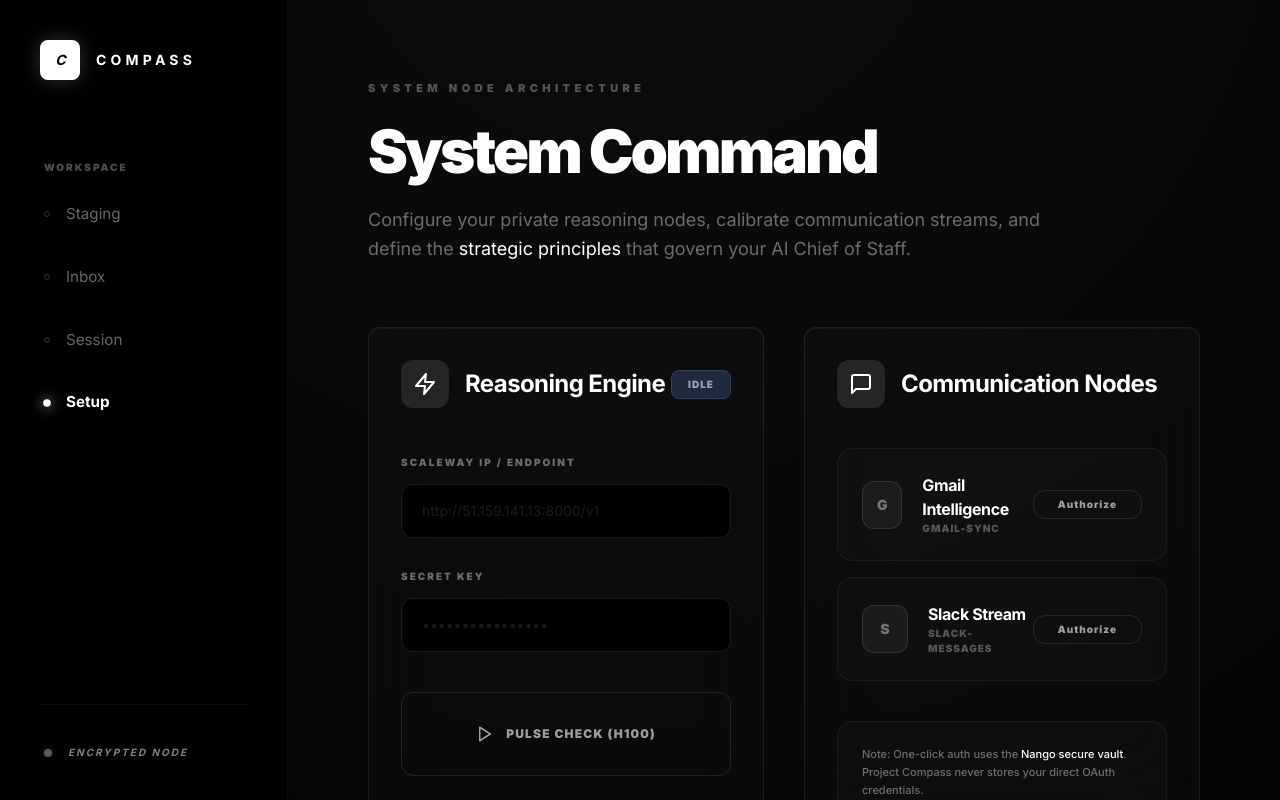
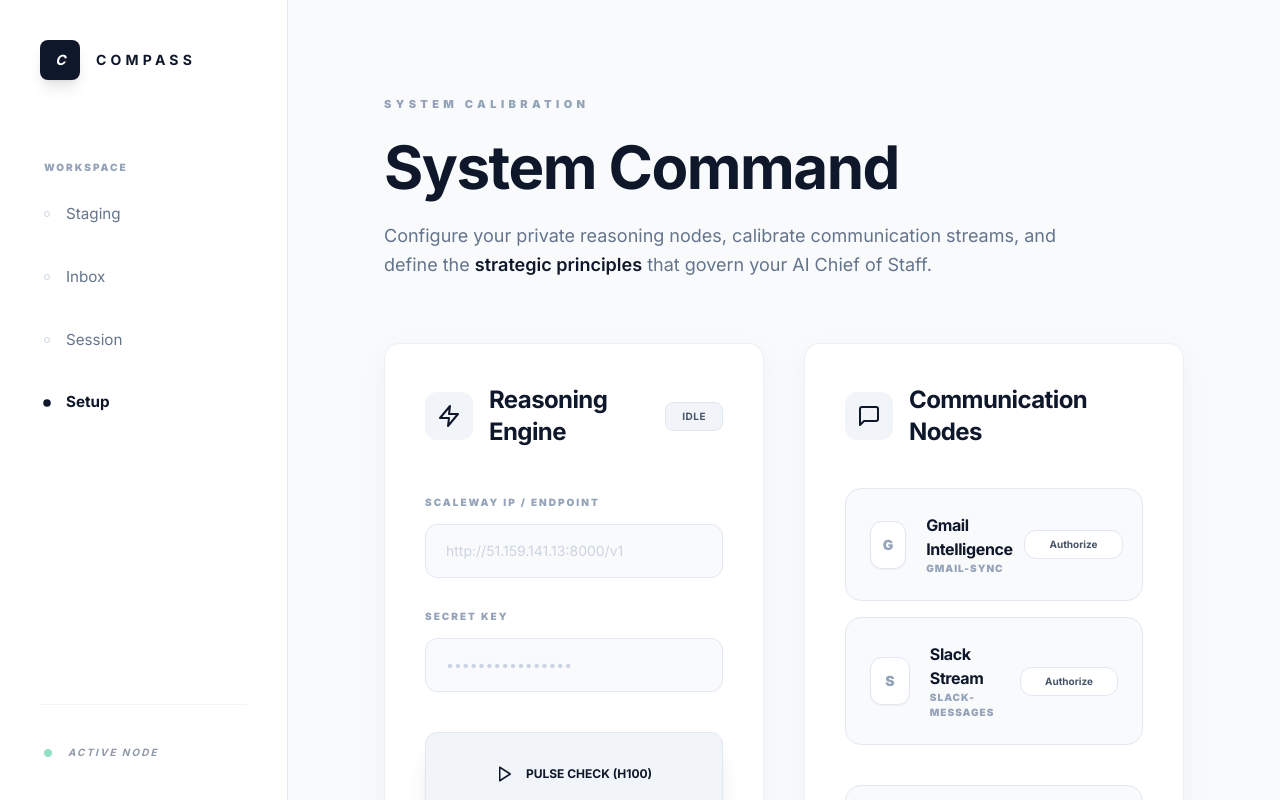
Before and after one commit to StefGunnML/lexa_pa, a Next.js app in the folder frontend/: page /dashboard/settings in a window 1280 px wide. Built offline with nearby package versions, Linux system fonts and the light colour scheme; no server answers.

Commit message:
Transform UI to 'Gallery Light' aesthetic: Off-white base, Charcoal ink, and Soft Elevation

```diff
--- a/frontend/src/app/dashboard/settings/page.tsx
+++ b/frontend/src/app/dashboard/settings/page.tsx
@@ -119,51 +119,51 @@ export default function SettingsPage() {
     <div className="space-y-16 pb-20">
       <header className="space-y-6">
         <div className="flex items-center gap-2">
-          <span className="text-[11px] font-black text-white/30 uppercase tracking-[0.4em]">System Node Architecture</span>
+          <span className="text-[11px] font-black text-slate-400 uppercase tracking-[0.4em]">System Calibration</span>
         </div>
-        <h2 className="text-6xl font-black tracking-tighter text-white">System Command</h2>
-        <p className="text-white/40 text-lg max-w-2xl font-normal leading-relaxed">
-          Configure your private reasoning nodes, calibrate communication streams, and define the <span className="text-white">strategic principles</span> that govern your AI Chief of Staff.
+        <h2 className="text-6xl font-bold tracking-tight text-slate-900">System Command</h2>
+        <p className="text-slate-500 text-lg max-w-2xl font-normal leading-relaxed">
+          Configure your private reasoning nodes, calibrate communication streams, and define the <span className="text-slate-900 font-semibold">strategic principles</span> that govern your AI Chief of Staff.
         </p>
       </header>
 
       <div className="grid grid-cols-1 lg:grid-cols-2 gap-10">
 
         {/* Step 1: Reasoning Engine */}
-        <Card className={`space-y-10 border-white/[0.05] ${pulseStatus === 'active' ? 'animate-breathe' : ''}`}>
+        <Card className={`space-y-10 border-slate-200/60 ${pulseStatus === 'active' ? 'animate-breathe' : ''}`}>
           <div className="flex items-center justify-between">
             <div className="flex items-center gap-4">
-              <div className="p-3 bg-white/10 rounded-xl text-white">
+              <div className="p-3 bg-slate-100 rounded-xl text-slate-900">
                 <Zap size={24} />
               </div>
-              <h3 className="text-2xl font-bold text-white tracking-tight">Reasoning Engine</h3>
+              <h3 className="text-2xl font-bold text-slate-900 tracking-tight">Reasoning Engine</h3>
             </div>
-            <Badge variant={pulseStatus === 'active' ? 'success' : pulseStatus === 'error' ? 'warning' : 'default'} className="px-4 py-1.5">
+            <Badge variant={pulseStatus === 'active' ? 'success' : pulseStatus === 'error' ? 'warning' : 'default'} className="px-4 py-1.5 font-bold">
               {pulseStatus.toUpperCase()}
             </Badge>
           </div>
 
           <div className="space-y-6">
             <div className="space-y-3">
-              <label className="text-[10px] font-black text-white/40 uppercase tracking-[0.2em]">Scaleway IP / Endpoint</label>
+              <label className="text-[10px] font-black text-slate-400 uppercase tracking-[0.2em]">Scaleway IP / Endpoint</label>
               <input
                 type="text"
                 value={config.DEEPSEEK_API_BASE || ''}
                 onChange={(e) => setConfig({...config, DEEPSEEK_API_BASE: e.target.value})}
                 onBlur={(e) => saveConfig('DEEPSEEK_API_BASE', e.target.value)}
                 placeholder="http://51.159.141.13:8000/v1"
-                className="w-full bg-black border border-white/10 rounded-xl px-5 py-4 text-sm text-white focus:outline-none focus:border-white/40 transition-all placeholder:text-white/10"
+                className="w-full bg-slate-50 border border-slate-200 rounded-xl px-5 py-4 text-sm text-slate-900 focus:outline-none focus:border-slate-400 transition-all placeholder:text-slate-300"
               />
             </div>
             <div className="space-y-3">
-              <label className="text-[10px] font-black text-white/40 uppercase tracking-[0.2em]">Secret Key</label>
+              <label className="text-[10px] font-black text-slate-400 uppercase tracking-[0.2em]">Secret Key</label>
               <input
                 type="password"
                 value={config.DEEPSEEK_API_KEY || ''}
                 onChange={(e) => setConfig({...config, DEEPSEEK_API_KEY: e.target.value})}
                 onBlur={(e) => saveConfig('DEEPSEEK_API_KEY', e.target.value)}
                 placeholder="••••••••••••••••"
-                className="w-full bg-black border border-white/10 rounded-xl px-5 py-4 text-sm text-white focus:outline-none focus:border-white/40 transition-all placeholder:text-white/10"
+                className="w-full bg-slate-50 border border-slate-200 rounded-xl px-5 py-4 text-sm text-slate-900 focus:outline-none focus:border-slate-400 transition-all placeholder:text-slate-300"
               />
             </div>
           </div>
@@ -171,8 +171,8 @@ export default function SettingsPage() {
           <Button
             onClick={testPulse}
             disabled={pulseStatus === 'testing'}
-            className="w-full py-8 flex items-center justify-center gap-3 text-sm font-black tracking-[0.2em]"
-            variant={pulseStatus === 'active' ? 'primary' : 'outline'}
+            className="w-full py-8 flex items-center justify-center gap-3 shadow-xl"
+            variant={pulseStatus === 'active' ? 'primary' : 'secondary'}
           >
             {pulseStatus === 'testing' ? <RefreshCw className="animate-spin" size={18} /> : <Play size={18} />}
             PULSE CHECK (H100)
@@ -180,58 +180,58 @@ export default function SettingsPage() {
         </Card>
 
         {/* Step 2: Communication Nodes */}
-        <Card className="space-y-10 border-white/[0.05]">
+        <Card className="space-y-10 border-slate-200/60">
           <div className="flex items-center gap-4">
-            <div className="p-3 bg-white/10 rounded-xl text-white">
+            <div className="p-3 bg-slate-100 rounded-xl text-slate-900">
               <MessageSquare size={24} />
             </div>
-            <h3 className="text-2xl font-bold text-white tracking-tight">Communication Nodes</h3>
+            <h3 className="text-2xl font-bold text-slate-900 tracking-tight">Communication Nodes</h3>
           </div>
 
           <div className="space-y-4">
-            <div className="p-6 bg-white/[0.02] border border-white/[0.05] rounded-2xl flex items-center justify-between hover:bg-white/[0.04] transition-all">
+            <div className="p-6 bg-slate-50 border border-slate-200 rounded-2xl flex items-center justify-between hover:bg-slate-100 transition-all">
               <div className="flex items-center gap-5">
-                <div className="w-12 h-12 rounded-xl bg-white/5 flex items-center justify-center text-sm font-black text-white/40 border border-white/10">G</div>
+                <div className="w-12 h-12 rounded-xl bg-white flex items-center justify-center text-sm font-black text-slate-400 border border-slate-200 shadow-sm">G</div>
                 <div>
-                  <p className="text-base font-bold text-white tracking-tight">Gmail Intelligence</p>
-                  <p className="text-[10px] text-white/30 uppercase tracking-widest font-black">gmail-sync</p>
+                  <p className="text-base font-bold text-slate-900 tracking-tight">Gmail Intelligence</p>
+                  <p className="text-[10px] text-slate-400 uppercase tracking-widest font-black">gmail-sync</p>
                 </div>
               </div>
-              <Button size="sm" variant="outline" onClick={() => connectService('google-gmail')} className="px-6">Authorize</Button>
+              <Button size="sm" variant="outline" onClick={() => connectService('google-gmail')} className="px-6 font-bold">Authorize</Button>
             </div>
 
-            <div className="p-6 bg-white/[0.02] border border-white/[0.05] rounded-2xl flex items-center justify-between hover:bg-white/[0.04] transition-all">
+            <div className="p-6 bg-slate-50 border border-slate-200 rounded-2xl flex items-center justify-between hover:bg-slate-100 transition-all">
               <div className="flex items-center gap-5">
-                <div className="w-12 h-12 rounded-xl bg-white/5 flex items-center justify-center text-sm font-black text-white/40 border border-white/10">S</div>
+                <div className="w-12 h-12 rounded-xl bg-white flex items-center justify-center text-sm font-black text-slate-400 border border-slate-200 shadow-sm">S</div>
                 <div>
-                  <p className="text-base font-bold text-white tracking-tight">Slack Stream</p>
-                  <p className="text-[10px] text-white/30 uppercase tracking-widest font-black">slack-messages</p>
+                  <p className="text-base font-bold text-slate-900 tracking-tight">Slack Stream</p>
+                  <p className="text-[10px] text-slate-400 uppercase tracking-widest font-black">slack-messages</p>
                 </div>
               </div>
-              <Button size="sm" variant="outline" onClick={() => connectService('slack')} className="px-6">Authorize</Button>
+              <Button size="sm" variant="outline" onClick={() => connectService('slack')} className="px-6 font-bold">Authorize</Button>
             </div>
           </div>
 
-          <div className="p-6 bg-white/[0.02] border border-white/[0.05] rounded-2xl">
-            <p className="text-[11px] text-white/40 leading-relaxed font-medium">
-              Note: One-click auth uses the <span className="text-white">Nango secure vault</span>. Project Compass never stores your direct OAuth credentials.
+          <div className="p-6 bg-slate-50 border border-slate-200 rounded-2xl">
+            <p className="text-[11px] text-slate-500 leading-relaxed font-medium">
+              Note: One-click auth uses the <span className="text-slate-900 font-bold">Nango secure vault</span>. Project Compass never stores your direct OAuth credentials.
             </p>
           </div>
         </Card>
 
         {/* Step 3: Strategic Playbook */}
-        <Card className="lg:col-span-2 space-y-8 border-white/[0.05]">
+        <Card className="lg:col-span-2 space-y-8 border-slate-200/60">
           <div className="flex items-center justify-between">
             <div className="flex items-center gap-4">
-              <div className="p-3 bg-white/10 rounded-xl text-white">
+              <div className="p-3 bg-slate-100 rounded-xl text-slate-900">
                 <Shield size={24} />
               </div>
-              <h3 className="text-2xl font-bold text-white tracking-tight">Founder Playbook</h3>
+              <h3 className="text-2xl font-bold text-slate-900 tracking-tight">Founder Playbook</h3>
             </div>
             <Button
               onClick={savePlaybook}
               variant="primary"
-              className="px-10 py-4 flex items-center gap-3 text-xs"
+              className="px-10 py-4 flex items-center gap-3 shadow-xl"
               disabled={saving}
             >
               <Save size={18} />
@@ -240,11 +240,10 @@ export default function SettingsPage() {
           </div>
 
           <div className="relative group">
-            <div className="absolute -inset-1 bg-gradient-to-b from-white/5 to-transparent rounded-2xl blur opacity-25 group-hover:opacity-40 transition-opacity"></div>
             <textarea
               value={playbook}
               onChange={(e) => setPlaybook(e.target.value)}
-              className="relative w-full h-80 bg-black border border-white/10 rounded-2xl p-8 text-lg text-white/80 leading-relaxed font-serif focus:outline-none focus:border-white/30 transition-all placeholder:text-white/5"
+              className="relative w-full h-80 bg-slate-50 border border-slate-200 rounded-2xl p-10 text-xl text-slate-800 leading-relaxed font-serif focus:outline-none focus:border-slate-400 transition-all placeholder:text-slate-300 shadow-inner"
               placeholder="# Core Principles..."
             />
           </div>
--- a/frontend/src/app/globals.css
+++ b/frontend/src/app/globals.css
@@ -3,55 +3,53 @@
 @tailwind utilities;
 
 :root {
-  --background: 0 0% 2%; /* Absolute Obsidian #050505 */
-  --foreground: 210 20% 98%;
-  --card: 0 0% 4%;
-  --card-foreground: 210 20% 98%;
-  --border: 0 0% 12%;
-  --primary: 210 20% 98%;
-  --primary-foreground: 0 0% 2%;
-  --accent: 0 0% 20%;
-  --accent-foreground: 210 20% 98%;
-  --muted: 0 0% 8%;
-  --muted-foreground: 215 15% 90%; /* Higher contrast for skimmability */
+  --background: 0 0% 100%; /* Pure Paper White */
+  --foreground: 222 47% 11%; /* Charcoal Ink #0f172a */
+  --card: 0 0% 100%;
+  --card-foreground: 222 47% 11%;
+  --border: 214 32% 91%; /* Soft Pearl Border */
+  --primary: 222 47% 11%;
+  --primary-foreground: 210 40% 98%;
+  --accent: 210 40% 96%;
+  --accent-foreground: 222 47% 11%;
+  --muted: 210 40% 96%;
+  --muted-foreground: 215 16% 47%; /* Sophisticated Gray */
 }
 
 @layer base {
   body {
-    @apply bg-[#050505] text-[#f8fafc] antialiased;
-    background-image: radial-gradient(circle at 50% -20%, rgba(255, 255, 255, 0.03), transparent);
+    @apply bg-[#f8fafc] text-[#0f172a] antialiased;
+    background-image: radial-gradient(circle at 50% 0%, #ffffff, transparent);
   }
 }
 
 .luxury-card {
-  @apply bg-white/[0.02] border border-white/[0.08] backdrop-blur-2xl shadow-[0_20px_50px_rgba(0,0,0,0.5)];
-  box-shadow: inset 0 1px 1px 0 rgba(255, 255, 255, 0.05);
+  @apply bg-white border border-slate-200/60 shadow-[0_8px_30px_rgb(0,0,0,0.04)] backdrop-blur-sm transition-all duration-300;
 }
 
 .mercury-border {
-  @apply border border-white/[0.05];
+  @apply border border-slate-200;
 }
 
 .text-mercury-muted {
-  @apply text-slate-300 font-normal;
+  @apply text-slate-500 font-normal;
 }
 
 .italic-mercury {
-  @apply font-medium text-white tracking-tight;
-  font-size: 1.15em;
-  line-height: 1.7;
+  @apply font-medium text-slate-800 tracking-tight;
+  font-size: 1.1em;
+  line-height: 1.6;
 }
 
 .high-focus-title {
-  @apply text-white font-bold tracking-tighter;
-  text-shadow: 0 0 40px rgba(255,255,255,0.1);
+  @apply text-slate-900 font-bold tracking-tight;
 }
 
 @keyframes breathe {
-  0%, 100% { opacity: 1; transform: scale(1); filter: brightness(1); }
-  50% { opacity: 0.8; transform: scale(0.995); filter: brightness(1.2); }
+  0%, 100% { transform: scale(1); opacity: 1; }
+  50% { transform: scale(1.02); opacity: 0.9; }
 }
 
 .animate-breathe {
-  animation: breathe 3s ease-in-out infinite;
+  animation: breathe 4s ease-in-out infinite;
 }
--- a/frontend/src/app/layout.tsx
+++ b/frontend/src/app/layout.tsx
@@ -36,13 +36,13 @@ export default function RootLayout({
 
   return (
     <html lang="en" className="dark">
-      <body className={`${inter.className} bg-background text-foreground antialiased selection:bg-slate-700`}>
+          <body className={`${inter.className} bg-[#f8fafc] text-[#0f172a] antialiased selection:bg-slate-200`}>
             <div className="flex h-screen overflow-hidden">
               <Sidebar />
 
               {/* Main Content */}
-          <main className="flex-1 overflow-y-auto bg-transparent relative">
-            <div className="max-w-6xl mx-auto p-12 lg:p-20">
+              <main className="flex-1 overflow-y-auto bg-[#f8fafc] relative">
+                <div className="max-w-6xl mx-auto p-12 lg:p-24">
                   {children}
                 </div>
               </main>
--- a/frontend/src/components/Sidebar.tsx
+++ b/frontend/src/components/Sidebar.tsx
@@ -39,28 +39,28 @@ export function Sidebar() {
   ];
 
   return (
-    <aside className="w-72 border-r border-white/[0.05] bg-black p-10 flex flex-col">
+    <aside className="w-72 border-r border-slate-200 bg-white p-10 flex flex-col">
       <div className="flex items-center gap-4 mb-20">
-        <div className="w-10 h-10 rounded-lg bg-white flex items-center justify-center shadow-[0_0_20px_rgba(255,255,255,0.2)]">
-          <span className="text-black font-bold text-sm tracking-tighter italic">C</span>
+        <div className="w-10 h-10 rounded-lg bg-[#0f172a] flex items-center justify-center shadow-lg">
+          <span className="text-white font-bold text-sm tracking-tighter italic">C</span>
         </div>
-        <h1 className="text-sm font-bold tracking-[0.3em] text-white uppercase">
+        <h1 className="text-sm font-bold tracking-[0.3em] text-[#0f172a] uppercase">
           COMPASS
         </h1>
       </div>
 
       <nav className="space-y-10 flex-1">
         <div className="space-y-4">
-          <p className="text-[10px] font-black text-white/30 tracking-[0.2em] uppercase ml-1">Workspace</p>
+          <p className="text-[10px] font-black text-slate-400 tracking-[0.2em] uppercase ml-1">Workspace</p>
           {navItems.map((item) => {
             const isActive = pathname === item.href || (item.href !== '/dashboard/staging' && pathname?.startsWith(item.href));
             return (
               <Link
                 key={item.name}
                 href={item.href}
-                className={`flex items-center gap-4 py-3 px-1 text-[0.95rem] transition-all group ${isActive ? 'text-white font-bold' : 'text-white/40 hover:text-white/80'}`}
+                className={`flex items-center gap-4 py-3 px-1 text-[0.95rem] transition-all group ${isActive ? 'text-[#0f172a] font-bold' : 'text-slate-500 hover:text-[#0f172a]'}`}
               >
-                <div className={`w-1.5 h-1.5 rounded-full transition-all duration-500 ${isActive ? 'bg-white shadow-[0_0_10px_rgba(255,255,255,0.8)] scale-125' : 'bg-transparent border border-white/20 group-hover:border-white/40'}`}></div>
+                <div className={`w-1.5 h-1.5 rounded-full transition-all duration-500 ${isActive ? 'bg-[#0f172a] scale-125' : 'bg-transparent border border-slate-300 group-hover:border-slate-400'}`}></div>
                 {item.name}
               </Link>
             );
@@ -68,11 +68,11 @@ export function Sidebar() {
         </div>
       </nav>
 
-      <div className="pt-10 border-t border-white/[0.05]">
-        <div className="flex items-center gap-4 px-1 opacity-50 hover:opacity-100 transition-opacity">
-          <div className="w-2 h-2 rounded-full bg-white animate-pulse shadow-[0_0_8px_rgba(255,255,255,0.5)]"></div>
+      <div className="pt-10 border-t border-slate-100">
+        <div className="flex items-center gap-4 px-1 opacity-60 hover:opacity-100 transition-opacity">
+          <div className="w-2 h-2 rounded-full bg-emerald-500 animate-pulse"></div>
           <div>
-            <p className="text-[10px] font-bold text-white uppercase tracking-[0.2em] italic">Encrypted Node</p>
+            <p className="text-[10px] font-bold text-slate-600 uppercase tracking-[0.2em] italic">Active Node</p>
           </div>
         </div>
       </div>
--- a/frontend/src/components/ui/core.tsx
+++ b/frontend/src/components/ui/core.tsx
@@ -2,7 +2,7 @@ import React from 'react';
 
 export function Card({ children, className = "" }: { children: React.ReactNode, className?: string }) {
   return (
-    <div className={`luxury-card rounded-xl p-8 transition-all hover:bg-[#1e293b]/60 ${className}`}>
+    <div className={`luxury-card rounded-2xl p-10 ${className}`}>
       {children}
     </div>
   );
@@ -24,23 +24,23 @@ export function Button({
   className?: string
 }) {
   const styles = {
-    primary: "bg-white text-black hover:bg-white/90 shadow-[0_0_30px_rgba(255,255,255,0.15)] border-t border-white/20",
-    secondary: "bg-white/5 text-white hover:bg-white/10 border border-white/10 shadow-inner",
-    destructive: "bg-red-500/10 text-red-400 hover:bg-red-500/20 border border-red-500/20 shadow-[0_0_20px_rgba(239,68,68,0.1)]",
-    outline: "border border-white/10 text-white/60 hover:border-white/40 hover:text-white bg-transparent"
+    primary: "bg-[#0f172a] text-white hover:bg-black shadow-[0_4px_14px_rgba(0,0,0,0.1)]",
+    secondary: "bg-slate-100 text-slate-900 hover:bg-slate-200 border border-slate-200",
+    destructive: "bg-red-50 text-red-600 hover:bg-red-100 border border-red-100",
+    outline: "border border-slate-200 text-slate-600 hover:bg-slate-50 hover:text-slate-900 bg-white"
   };
 
   const sizes = {
     default: "px-6 py-3 text-xs",
     sm: "px-4 py-1.5 text-[10px]",
-    lg: "px-10 py-4 text-sm uppercase tracking-[0.2em]"
+    lg: "px-10 py-4 text-sm uppercase tracking-widest"
   };
 
   return (
     <button
       onClick={onClick}
       disabled={disabled}
-      className={`rounded-xl font-black tracking-widest transition-all duration-300 active:scale-[0.97] hover:translate-y-[-1px] disabled:opacity-30 disabled:cursor-not-allowed ${styles[variant]} ${sizes[size]} ${className}`}
+      className={`rounded-xl font-bold transition-all active:scale-[0.98] disabled:opacity-50 disabled:cursor-not-allowed ${styles[variant]} ${sizes[size]} ${className}`}
     >
       {children}
     </button>
@@ -49,13 +49,13 @@ export function Button({
 
 export function Badge({ children, variant = "default", className = "" }: { children: React.ReactNode, variant?: "default" | "warning" | "success", className?: string }) {
   const styles = {
-    default: "bg-slate-800 text-slate-400 border border-slate-700",
-    warning: "bg-amber-900/20 text-amber-400 border border-amber-900/30",
-    success: "bg-emerald-950/40 text-emerald-400 border border-emerald-900/30"
+    default: "bg-slate-100 text-slate-600 border border-slate-200",
+    warning: "bg-amber-50 text-amber-700 border border-amber-200",
+    success: "bg-emerald-50 text-emerald-700 border border-emerald-200"
   };
 
   return (
-    <span className={`px-3 py-1 rounded-lg text-[10px] font-black tracking-[0.1em] uppercase ${styles[variant]} ${className}`}>
+    <span className={`px-3 py-1 rounded-lg text-[10px] font-bold tracking-wider uppercase ${styles[variant]} ${className}`}>
       {children}
     </span>
   );
```
Also changed, not shown: frontend/src/app/dashboard/meetings/page.tsx (+28 -28 lines), frontend/src/app/dashboard/staging/page.tsx (+48 -57 lines), frontend/src/app/dashboard/threads/[id]/page.tsx (+32 -31 lines), frontend/src/app/dashboard/threads/page.tsx (+29 -29 lines), 2 other files (tests, documents, lock files or other folders). Lines whose indentation alone changed are shown as unchanged.
